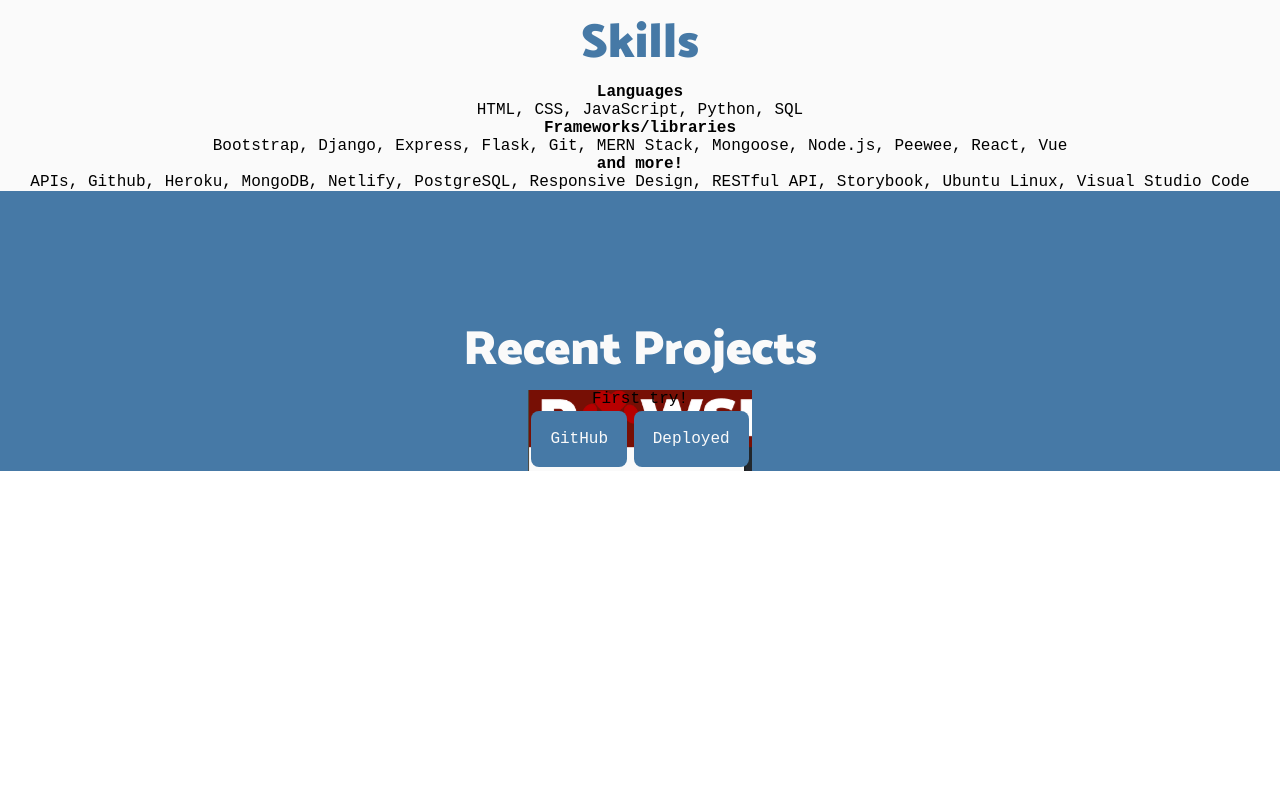
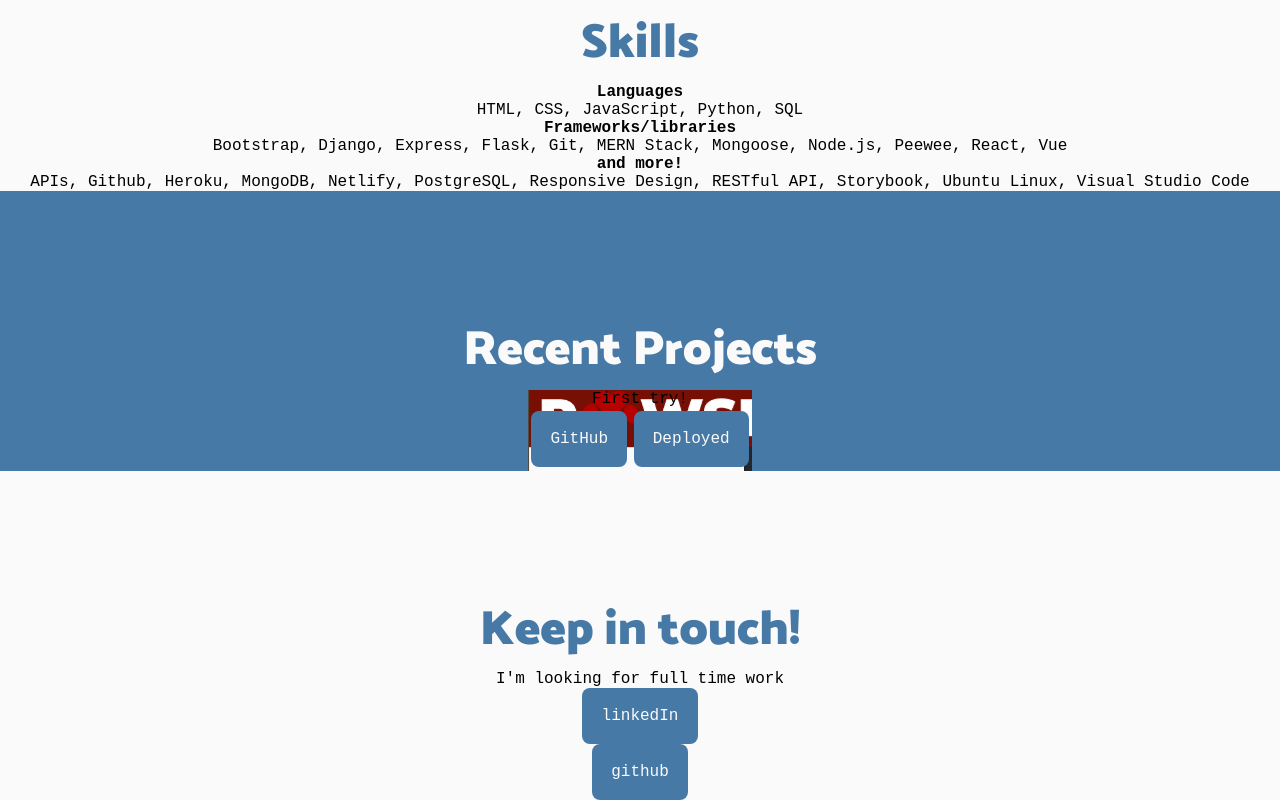
Before and after one commit to saralaffin/portfolio-vue, a Vue app: page / in a window 1280 px wide. Shown: the part 2089-2889 px from the top of the page. Before the commit the page ends 2560 px from the top, so only its background shows below. Built offline with nearby package versions, Linux system fonts and the light colour scheme.

Commit message:
add contact/footer component. no styling

```diff
--- a/src/App.vue
+++ b/src/App.vue
@@ -6,6 +6,7 @@
     <Background />
     <Skills />
     <Projects />
+    <Contact />
   </div>
 </template>
 
@@ -16,6 +17,7 @@ import About from "./components/About.vue";
 import Background from "./components/Background.vue";
 import Skills from "./components/Skills.vue";
 import Projects from "./components/Projects.vue";
+import Contact from "./components/Contact.vue";
 
 export default {
   name: "App",
@@ -26,6 +28,7 @@ export default {
     Background,
     Skills,
     Projects,
+    Contact,
   },
 };
 </script>
--- /dev/null
+++ b/src/components/Contact.vue
@@ -0,0 +1,28 @@
+<template>
+  <div id="contact">
+    <h2>
+      Keep in touch!
+    </h2>
+    <p>I'm looking for full time work</p>
+    <a href="https://www.linkedin.com/in/saralaffin">linkedIn</a>
+    <a href="https://github.com/saralaffin">github</a>
+  </div>
+</template>
+
+<script>
+export default {
+  name: "Contact",
+};
+</script>
+
+<style scoped>
+#contact {
+  background-color: var(--white);
+  display: flex;
+  flex-direction: column;
+  align-items: center;
+}
+h2 {
+  color: var(--dark-blue);
+}
+</style>
```
